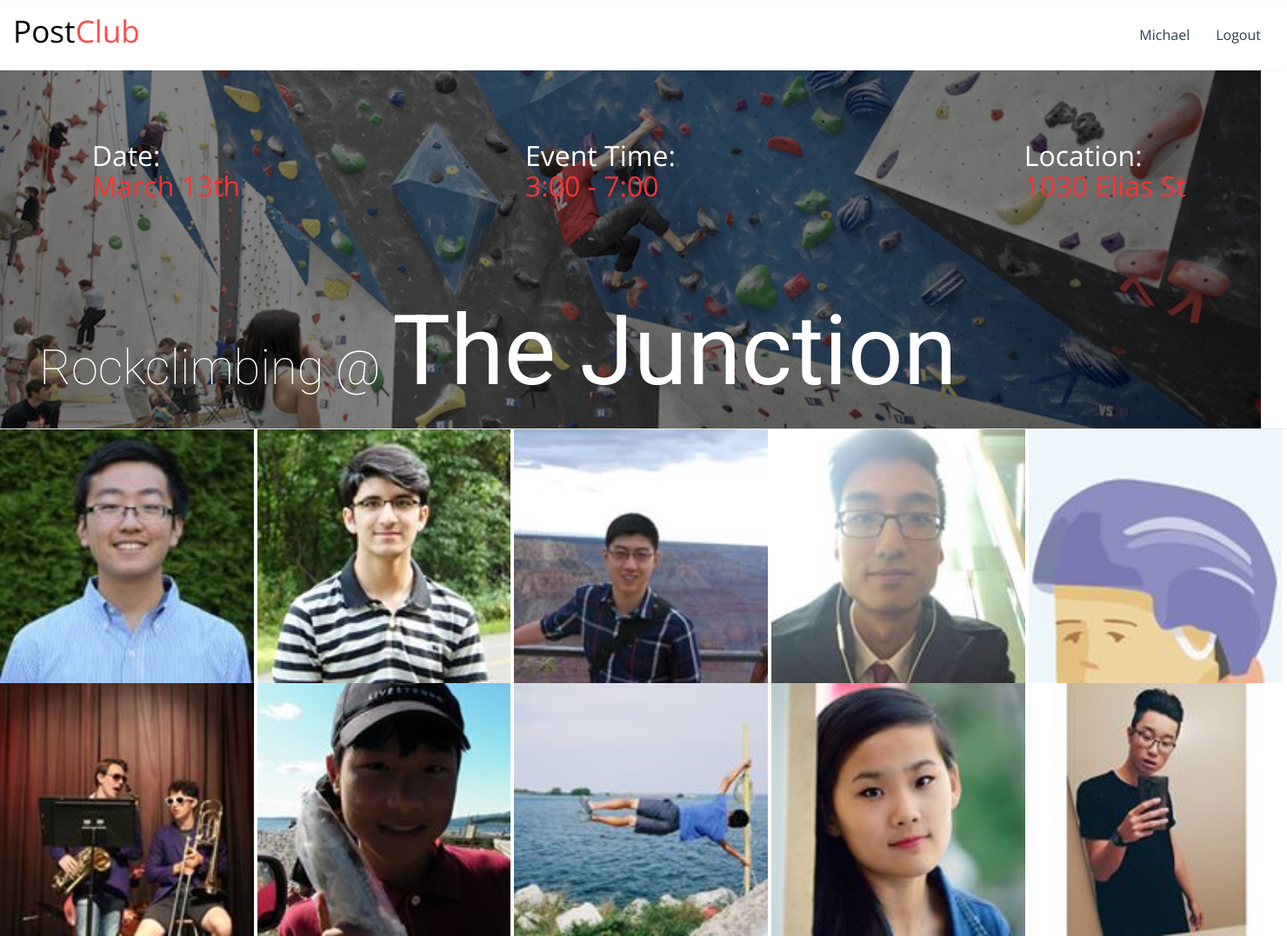
After one commit to xlcaliburn/postclub, a PHP site: page /matchResults.php in a window 1480 px wide; the page is wider, and only the part inside the window is pictured. The commit adds this page. Shown: that part at 87% size. Run offline with PHP 8.4, Linux system fonts and the light colour scheme.

Commit message:
Changes to Match Results

```diff
--- a/assets/css/style.css
+++ b/assets/css/style.css
@@ -858,3 +858,11 @@ label {
 		margin: 0;
 	}
 }
+
+.matchProfiles {
+	width: 19.7%;
+	margin: 0;
+padding: 0;
+}
+.matchProfiles:hover {
+	opacity: 0.3;
--- a/indexQueue.php
+++ b/indexQueue.php
@@ -49,7 +49,7 @@
 		<link rel="shortcut icon" href="../assets/favicon.png">
 
 
-	<script>setTimeout(function(){window.location.href='login.html'},8000);</script>
+	<script>setTimeout(function(){window.location.href='indexEventGroup.html'},8000);</script>
 
 	</head>
 	<body>
@@ -110,7 +110,7 @@
 		});
 	</script>
 
-<div id="footer">
+	<div id="footer">
             <center><p class="loginFoot">Created by <strong>Jae</strong>, <strong>Bryce</strong> and <strong>Michael</strong></p></center>
         </div>
 	</body>
--- /dev/null
+++ b/matchResults.php
@@ -0,0 +1,150 @@
+<!DOCTYPE html>
+<html lang="en">
+	<head>
+		<!-- Meta, title, CSS, favicons, etc. -->
+		<meta charset="utf-8">
+		<meta name="viewport" content="width=device-width, initial-scale=1.0">
+		<meta name="description" content="">
+		<meta name="author" content="">
+
+		<title>
+
+			PostClub
+
+		</title>
+		<!--Calendar-->
+		<link href='Calendar/fullcalendar.css' rel='stylesheet' />
+		<link href='Calendar/fullcalendar.print.css' rel='stylesheet' media='print' />
+		<script src='Calendar/lib/moment.min.js'></script>
+		<script src='Calendar/lib/jquery.min.js'></script>
+		<script src='Calendar/fullcalendar.min.js'></script>
+
+		<script src="assets/js/bootstrap-timepicker/js/bootstrap-timepicker.js"></script>
+		<link href="assets/js/bootstrap-timepicker/css/bootstrap-timepicker.min.js" />
+		<style>
+			body {
+				margin: 40px 10px;
+				padding: 0;
+				font-family: "Lucida Grande",Helvetica,Arial,Verdana,sans-serif;
+				font-size: 14px;
+			}
+			#calendar {
+				max-width: 800px;
+				margin-top: 140px;
+			}
+		</style>
+
+		<!-- Bootstrap core CSS -->
+		<link href="assets/css/bootstrap.min.css" rel="stylesheet">
+
+		<!-- Fonts -->
+		<link href='http://fonts.googleapis.com/css?family=Roboto:400,100,300,700,400italic,700italic' rel='stylesheet' type='text/css'>
+		<link href='https://fonts.googleapis.com/css?family=Open+Sans:400,600,700,300italic,800,400italic,600italic,700italic,800italic' rel='stylesheet' type='text/css'>
+
+		<!-- Rocket extras -->
+		<link href="assets/css/animate.css" rel="stylesheet">
+		<link href="assets/css/prettyPhoto.css" rel="stylesheet">
+		<link href="assets/css/style.css" rel="stylesheet">
+
+		<!-- Favicons -->
+		<link rel="shortcut icon" href="../assets/favicon.png">
+	</head>
+	<body>
+
+	<?php include "header.php" ?>
+
+	<!-- Start INTRO Section
+	================================================== -->
+	<section id="face" class="section" style="background-color:#FFF; border-top: 1px solid rgba(0, 0, 0, .1);">
+		<div class="container-fluid">
+			<div class="row">
+				<div class="col-md-12 col-sm-12 col-xs-12">
+                    <div id="image-wrapper">
+					<img class ="eventpic" src="assets/images/rock%20climbing.jpg">
+                    </div>
+                    <div id ="imgoverlay">
+                    <h1 class="groupEvent">Rockclimbing @ <span>The Junction</span></h1>
+                    <h2 class="eventDate">Date: <br/><span>March 13th</span></h2>
+                    <h2 class="eventTime">Event Time: <br/><span>3:00 - 7:00</span></h2>
+                    <h2 class="eventDistance">Location: <br/><span>1030 Elias St</span></h2>
+                    </div>
+				</div>
+			</div>
+		</div>
+	</section>
+
+
+   <!-- Start Profile Section
+	=======================================================-->
+	<section id="profiles" class="section" style="background-color:#FFF; border-top: 1px solid rgba(0, 0, 0, .1);">
+		<div class="container-fluid" style="align: center">
+			<div class="row">
+                <div class="col-sm-12">
+                    <div class="profiles">
+                        <img class="matchProfiles" src="assets/images/Prof1.jpg">
+                        <img class="matchProfiles" src="assets/images/Prof2.jpg">
+                        <img class="matchProfiles" src="assets/images/Prof3.jpg">
+                        <img class="matchProfiles" src="assets/images/Prof4.jpg">
+                        <img class="matchProfiles" src="assets/images/Prof5.jpg">
+                        <img class="matchProfiles" src="assets/images/Prof6.jpg">
+                        <img class="matchProfiles" src="assets/images/Prof7.jpg">
+                        <img class="matchProfiles" src="assets/images/Prof10.jpg">
+                        <img class="matchProfiles" src="assets/images/Prof8.jpg">
+                        <img class="matchProfiles" src="assets/images/Prof9.jpg">
+                    </div>
+				</div>
+			</div>
+
+
+
+		</div>
+	</section>
+
+	<!-- Bootstrap core JavaScript
+	================================================== -->
+	<!-- Placed at the end of the document so the pages load faster -->
+	<script src="assets/js/bootstrap.js"></script>
+	<script src="assets/js/waypoints.min.js"></script>
+	<script src="assets/js/jquery.scrollto.min.js"></script>
+	<script src="assets/js/jquery.localscroll.min.js"></script>
+	<script src="assets/js/jquery.prettyPhoto.js"></script>
+	<script src="assets/js/scripts.js"></script>
+
+	<script>
+		$(document).ready(function() {
+
+			$('#calendar').fullCalendar({
+				header: {
+					left: '',
+					center: 'title',
+					right: 'next'
+				},
+				defaultDate: '2016-01-12',
+				selectable: true,
+				selectHelper: true,
+				select: function(start, end) {
+
+					$('#exampleModal').modal();
+					var title = '';//prompt('Event Title:');
+					var eventData;
+					if (title) {
+						eventData = {
+							title: title,
+							start: start,
+							end: end
+						};
+						$('#calendar').fullCalendar('renderEvent', eventData, true); // stick? = true
+					}
+					$('#calendar').fullCalendar('unselect');
+				},
+				editable: true,
+				eventLimit: true, // allow "more" link when too many events
+				events: [
+
+				]
+			});
+
+		});
+	</script>
+	</body>
+</html>
```
Also changed, not shown: indexEventGroup.html (deleted, +0 -317 lines).
